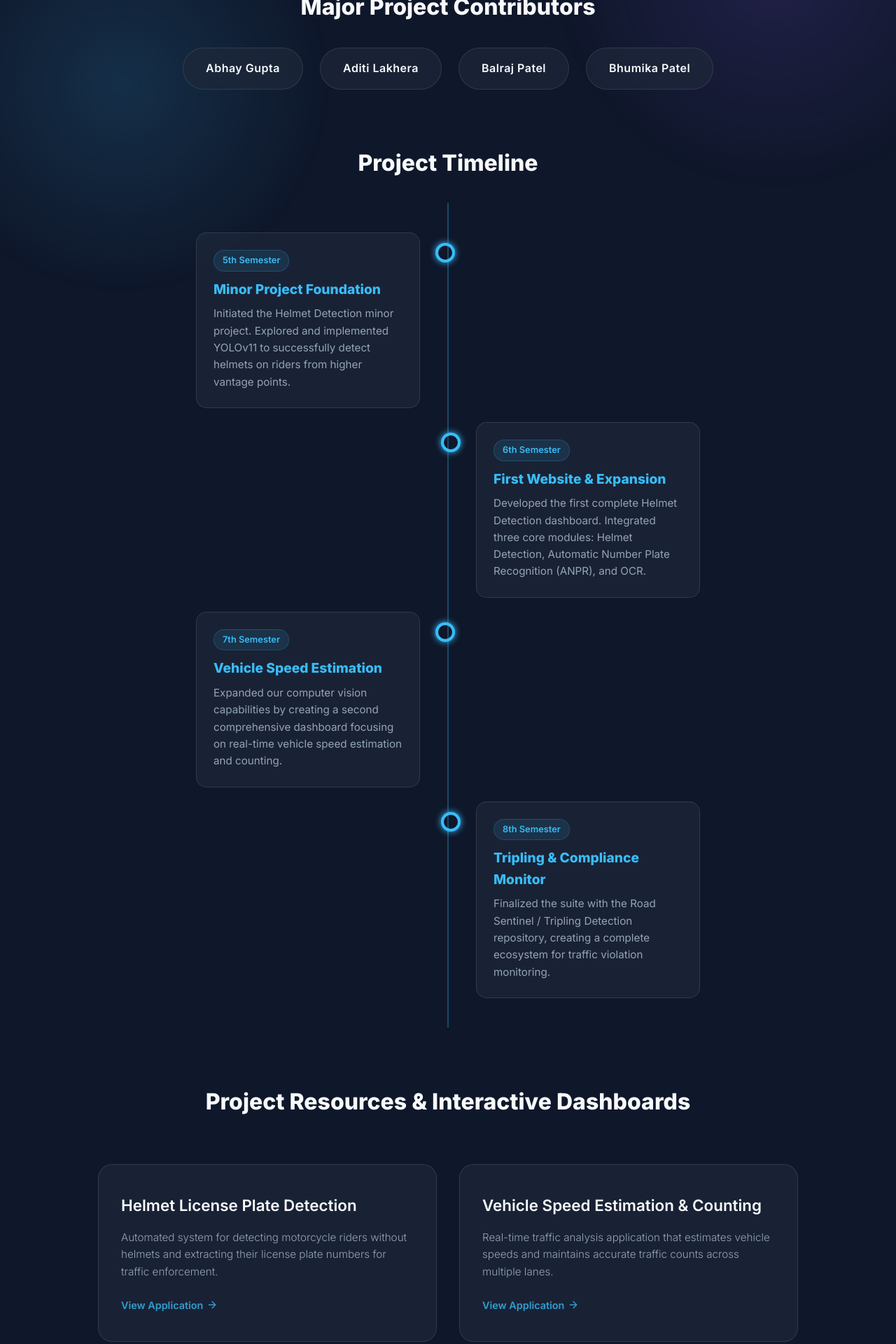
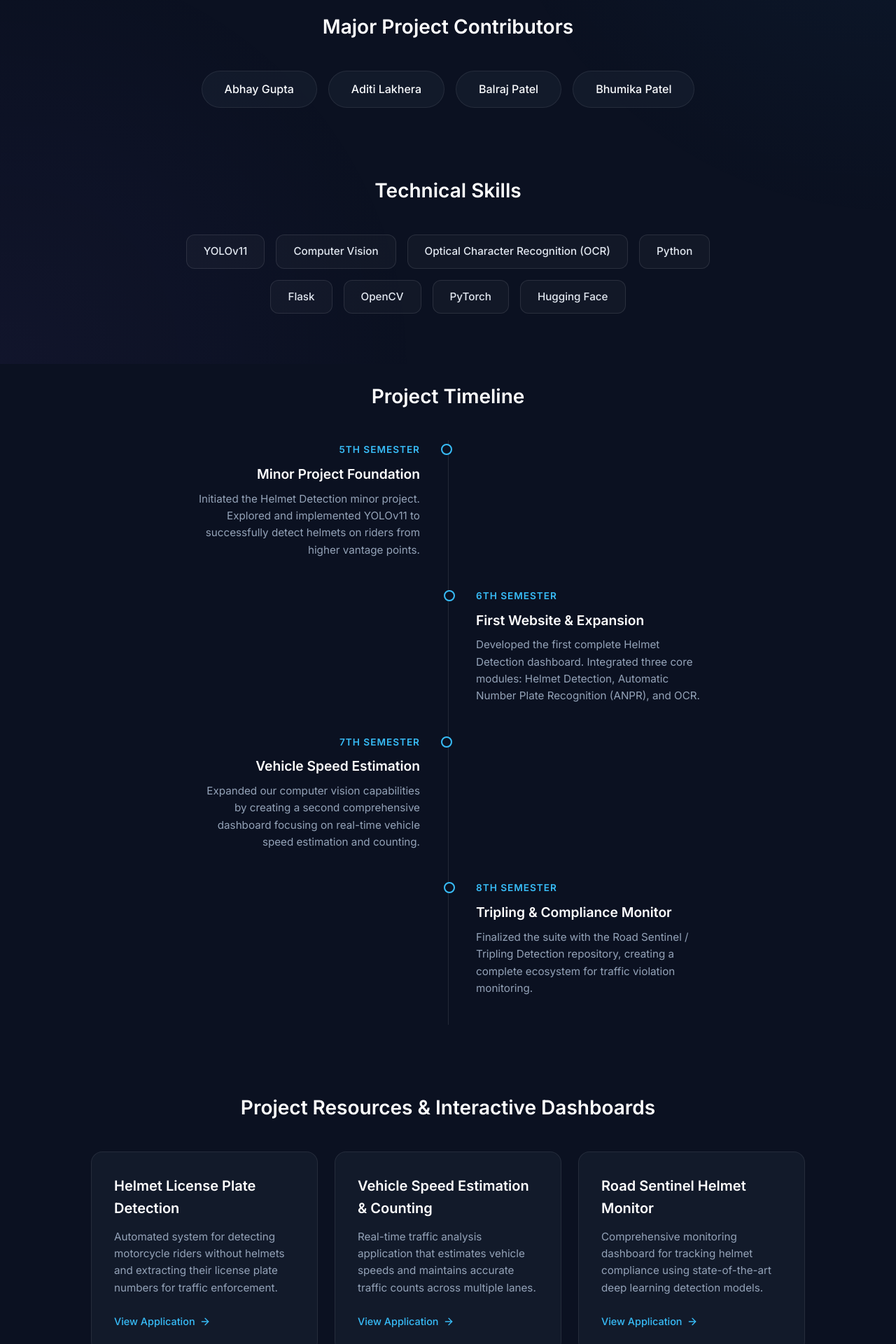
Before and after one commit to Abs6187/helmet-detection-dashboard-yolov11-ocr-clean, a Flask app: page / in a window 1280 px wide. Shown: the part 280-2200 px from the top of the page at 70% size. Run offline with Flask 3, Linux system fonts and the light colour scheme.

Commit message:
feat: Refine animations and add Technical Skills section

```diff
--- a/app/templates/index.html
+++ b/app/templates/index.html
@@ -6,15 +6,17 @@
     <title>AI Vision Projects Portfolio</title>
     <link rel="preconnect" href="https://fonts.googleapis.com">
     <link rel="preconnect" href="https://fonts.gstatic.com" crossorigin>
-    <link href="https://fonts.googleapis.com/css2?family=Inter:wght@300;400;600;800&display=swap" rel="stylesheet">
+    <link href="https://fonts.googleapis.com/css2?family=Inter:wght@300;400;500;600;800&display=swap" rel="stylesheet">
     <style>
         :root {
-            --bg-color: #0f172a;
+            --bg-color: #0b1121;
             --text-color: #f8fafc;
+            --text-muted: #94a3b8;
             --accent-color: #38bdf8;
             --accent-hover: #0ea5e9;
-            --card-bg: rgba(30, 41, 59, 0.7);
-            --card-border: rgba(255, 255, 255, 0.1);
+            --card-bg: rgba(30, 41, 59, 0.4);
+            --card-border: rgba(255, 255, 255, 0.08);
+            --ease-out: cubic-bezier(0.16, 1, 0.3, 1);
         }
 
         * {
@@ -35,380 +37,276 @@
             position: relative;
         }
 
-        /* Animated Background */
-        .bg-animation {
+        /* Subtle Elegant Background */
+        .bg-gradient {
             position: fixed;
             top: 0;
             left: 0;
             width: 100vw;
             height: 100vh;
             z-index: -1;
-            background: radial-gradient(circle at 15% 50%, rgba(56, 189, 248, 0.15), transparent 25%),
-                        radial-gradient(circle at 85% 30%, rgba(139, 92, 246, 0.15), transparent 25%);
-            animation: backgroundShift 15s ease-in-out infinite alternate;
-        }
-
-        @keyframes backgroundShift {
-            0% { transform: scale(1); }
-            100% { transform: scale(1.1); }
+            background: radial-gradient(circle at top right, rgba(56, 189, 248, 0.05), transparent 40%),
+                        radial-gradient(circle at bottom left, rgba(139, 92, 246, 0.05), transparent 40%);
         }
 
         .container {
-            max-width: 1200px;
+            max-width: 1100px;
             margin: 0 auto;
-            padding: 4rem 2rem;
+            padding: 5rem 2rem;
             flex-grow: 1;
         }
 
         header {
             text-align: center;
-            margin-bottom: 4rem;
+            margin-bottom: 5rem;
+            opacity: 0;
+            animation: fadeUp 1s var(--ease-out) forwards;
         }
 
         h1 {
             font-size: 3.5rem;
             font-weight: 800;
-            background: linear-gradient(135deg, #38bdf8, #8b5cf6, #38bdf8);
-            background-size: 200% auto;
-            -webkit-background-clip: text;
-            -webkit-text-fill-color: transparent;
+            color: #ffffff;
+            letter-spacing: -1px;
             margin-bottom: 1rem;
-            animation: shine 3s linear infinite, slideDown 1s ease-out;
-        }
-
-        @keyframes shine {
-            to { background-position: 200% center; }
         }
 
         .subtitle {
             font-size: 1.2rem;
-            color: #94a3b8;
-            font-weight: 300;
-            animation: fadeIn 1.5s ease-out 0.5s both;
+            color: var(--text-muted);
+            font-weight: 400;
+            max-width: 600px;
+            margin: 0 auto;
         }
 
-        /* Section Global */
-        .section-title {
-            text-align: center;
-            font-size: 2rem;
-            margin-bottom: 2rem;
-            color: var(--text-color);
-            position: relative;
-            display: inline-block;
-            left: 50%;
-            transform: translateX(-50%);
-            animation: fadeIn 1s ease-out 0.8s both;
+        /* Global Section Styles */
+        section {
+            margin-bottom: 6rem;
+            opacity: 0;
+            transform: translateY(30px);
+            animation: fadeUp 1s var(--ease-out) forwards;
         }
 
-        .section-title::after {
-            content: '';
-            position: absolute;
-            bottom: -10px;
-            left: 0;
-            width: 100%;
-            height: 2px;
-            background: var(--accent-color);
-            transform: scaleX(0);
-            transition: transform 0.3s ease;
-        }
-
-        section:hover .section-title::after {
-            transform: scaleX(1);
+        .section-title {
+            font-size: 1.75rem;
+            font-weight: 600;
+            margin-bottom: 2.5rem;
+            color: #ffffff;
+            text-align: center;
         }
 
         /* Team Section */
-        .team-section {
-            margin-bottom: 5rem;
-        }
-
         .team-grid {
             display: flex;
             justify-content: center;
             flex-wrap: wrap;
-            gap: 1.5rem;
+            gap: 1rem;
         }
 
         .team-member {
             background: var(--card-bg);
             border: 1px solid var(--card-border);
-            backdrop-filter: blur(10px);
-            padding: 1rem 2rem;
-            border-radius: 50px;
-            font-weight: 600;
-            letter-spacing: 0.5px;
-            transition: all 0.3s ease;
+            padding: 0.8rem 2rem;
+            border-radius: 100px;
+            font-weight: 500;
+            transition: all 0.4s var(--ease-out);
             cursor: default;
-            opacity: 0;
-            animation: popIn 0.6s cubic-bezier(0.175, 0.885, 0.32, 1.275) forwards;
         }
 
-        .team-member:nth-child(1) { animation-delay: 1.0s; }
-        .team-member:nth-child(2) { animation-delay: 1.2s; }
-        .team-member:nth-child(3) { animation-delay: 1.4s; }
-        .team-member:nth-child(4) { animation-delay: 1.6s; }
+        .team-member:hover {
+            background: rgba(56, 189, 248, 0.08);
+            border-color: rgba(56, 189, 248, 0.2);
+            transform: translateY(-2px);
+        }
 
-        .team-member:hover {
-            transform: translateY(-5px) scale(1.05);
+        /* Skills Section */
+        .skills-grid {
+            display: flex;
+            justify-content: center;
+            flex-wrap: wrap;
+            gap: 1rem;
+            max-width: 800px;
+            margin: 0 auto;
+        }
+
+        .skill-badge {
+            background: rgba(255, 255, 255, 0.03);
+            border: 1px solid rgba(255, 255, 255, 0.1);
+            padding: 0.7rem 1.5rem;
+            border-radius: 12px;
+            font-size: 0.95rem;
+            font-weight: 500;
+            color: #e2e8f0;
+            transition: all 0.4s var(--ease-out);
+            display: flex;
+            align-items: center;
+        }
+
+        .skill-badge:hover {
             border-color: var(--accent-color);
-            box-shadow: 0 10px 25px rgba(56, 189, 248, 0.3);
-            color: var(--accent-color);
+            background: rgba(56, 189, 248, 0.05);
+            transform: translateY(-2px);
         }
 
         /* Timeline Section */
-        .timeline-section {
-            margin-bottom: 5rem;
-        }
-
         .timeline {
             position: relative;
             max-width: 800px;
             margin: 0 auto;
-            padding: 2rem 0;
         }
 
         .timeline::after {
             content: '';
             position: absolute;
-            width: 2px;
-            background: rgba(56, 189, 248, 0.3);
+            width: 1px;
+            background: rgba(255, 255, 255, 0.1);
             top: 0;
             bottom: 0;
             left: 50%;
-            margin-left: -1px;
         }
 
         .timeline-item {
-            padding: 10px 40px;
+            padding: 0 40px 40px 40px;
             position: relative;
-            background-color: inherit;
             width: 50%;
-            opacity: 0;
-            animation: slideUpFade 0.8s cubic-bezier(0.175, 0.885, 0.32, 1.275) forwards;
         }
 
-        .timeline-item:nth-child(1) { animation-delay: 1.2s; }
-        .timeline-item:nth-child(2) { animation-delay: 1.4s; }
-        .timeline-item:nth-child(3) { animation-delay: 1.6s; }
-        .timeline-item:nth-child(4) { animation-delay: 1.8s; }
-
-        .timeline-item.left { left: 0; }
-        .timeline-item.right { left: 50%; }
+        .timeline-item.left { left: 0; text-align: right; }
+        .timeline-item.right { left: 50%; text-align: left; }
 
         .timeline-item::after {
             content: '';
             position: absolute;
-            width: 20px;
-            height: 20px;
-            right: -10px;
+            width: 12px;
+            height: 12px;
             background-color: var(--bg-color);
-            border: 4px solid var(--accent-color);
-            top: 25px;
+            border: 2px solid var(--accent-color);
+            top: 5px;
             border-radius: 50%;
             z-index: 1;
-            box-shadow: 0 0 10px var(--accent-color);
-            transition: all 0.3s ease;
+            transition: all 0.3s var(--ease-out);
         }
 
-        .timeline-item.right::after {
-            left: -10px;
-        }
+        .timeline-item.left::after { right: -6px; }
+        .timeline-item.right::after { left: -6px; }
 
         .timeline-item:hover::after {
             background-color: var(--accent-color);
-            box-shadow: 0 0 20px var(--accent-color);
-            transform: scale(1.2);
+            transform: scale(1.3);
         }
 
         .timeline-content {
-            padding: 1.5rem;
-            background: var(--card-bg);
-            border: 1px solid var(--card-border);
-            border-radius: 15px;
-            backdrop-filter: blur(10px);
-            transition: all 0.3s ease;
-        }
-
-        .timeline-item:hover .timeline-content {
-            transform: translateY(-5px);
-            border-color: var(--accent-color);
-            box-shadow: 0 10px 25px rgba(56, 189, 248, 0.2);
+            transition: all 0.4s var(--ease-out);
         }
 
         .timeline-content h3 {
-            color: var(--accent-color);
+            color: #ffffff;
             margin-bottom: 0.5rem;
             font-size: 1.2rem;
+            font-weight: 600;
         }
 
         .timeline-content .semester {
             display: inline-block;
-            padding: 4px 12px;
-            background: rgba(56, 189, 248, 0.1);
             color: var(--accent-color);
-            border-radius: 20px;
-            font-size: 0.8rem;
+            font-size: 0.85rem;
             font-weight: 600;
-            margin-bottom: 10px;
-            border: 1px solid rgba(56, 189, 248, 0.2);
+            margin-bottom: 8px;
+            letter-spacing: 1px;
+            text-transform: uppercase;
         }
 
         .timeline-content p {
-            color: #94a3b8;
+            color: var(--text-muted);
             font-size: 0.95rem;
         }
 
-        /* Projects Section */
-        .projects-section {
-            margin-top: 2rem;
-        }
-
+        /* Projects Cards */
         .projects-grid {
             display: grid;
             grid-template-columns: repeat(auto-fit, minmax(320px, 1fr));
-            gap: 2rem;
-            margin-top: 2rem;
+            gap: 1.5rem;
         }
 
         .project-card {
-            display: block;
+            display: flex;
+            flex-direction: column;
             text-decoration: none;
             color: var(--text-color);
             background: var(--card-bg);
             border: 1px solid var(--card-border);
-            backdrop-filter: blur(10px);
-            border-radius: 20px;
-            padding: 2.5rem 2rem;
-            transition: all 0.4s cubic-bezier(0.175, 0.885, 0.32, 1.275);
+            border-radius: 16px;
+            padding: 2rem;
+            transition: all 0.5s var(--ease-out);
             position: relative;
-            overflow: hidden;
-            opacity: 0;
-            animation: slideUpFade 0.8s cubic-bezier(0.175, 0.885, 0.32, 1.275) forwards;
-        }
-
-        .project-card .card-content {
-            transition: transform 0.3s ease;
-        }
-
-        .project-card:nth-child(1) { animation-delay: 2.0s; }
-        .project-card:nth-child(2) { animation-delay: 2.2s; }
-        .project-card:nth-child(3) { animation-delay: 2.4s; }
-
-        .project-card::before {
-            content: '';
-            position: absolute;
-            top: 0;
-            left: -100%;
-            width: 50%;
-            height: 100%;
-            background: linear-gradient(90deg, transparent, rgba(255, 255, 255, 0.1), transparent);
-            transition: left 0.7s ease;
-            z-index: 1;
         }
 
         .project-card:hover {
-            transform: translateY(-15px) scale(1.03);
-            border-color: var(--accent-color);
-            box-shadow: 0 20px 40px rgba(0, 0, 0, 0.4), 0 0 25px rgba(56, 189, 248, 0.3);
-            animation: pulseGlow 2s infinite alternate;
-            animation-delay: 0.4s; /* allow transform transition to finish first */
-        }
-
-        .project-card:hover::before {
-            left: 200%;
-            transition: left 0.7s ease;
-        }
-
-        @keyframes pulseGlow {
-            0% { box-shadow: 0 20px 40px rgba(0, 0, 0, 0.4), 0 0 20px rgba(56, 189, 248, 0.2); }
-            100% { box-shadow: 0 20px 40px rgba(0, 0, 0, 0.4), 0 0 35px rgba(56, 189, 248, 0.5); }
+            transform: translateY(-8px);
+            border-color: rgba(255, 255, 255, 0.2);
+            background: rgba(40, 53, 75, 0.6);
+            box-shadow: 0 20px 40px rgba(0, 0, 0, 0.2);
         }
 
         .project-title {
-            font-size: 1.4rem;
+            font-size: 1.25rem;
             font-weight: 600;
-            margin-bottom: 1rem;
-            transition: color 0.3s ease, transform 0.3s ease;
-            position: relative;
-            z-index: 2;
-        }
-
-        .project-card:hover .project-title {
-            color: var(--accent-color);
-            transform: translateX(5px);
+            color: #ffffff;
+            margin-bottom: 0.8rem;
         }
 
         .project-desc {
-            color: #94a3b8;
+            color: var(--text-muted);
             font-size: 0.95rem;
-            font-weight: 300;
-            position: relative;
-            z-index: 2;
+            flex-grow: 1;
+            margin-bottom: 1.5rem;
         }
 
         .project-link-indicator {
-            margin-top: 1.5rem;
             display: flex;
             align-items: center;
             font-size: 0.9rem;
             color: var(--accent-color);
-            font-weight: 600;
-            opacity: 0.8;
-            transition: opacity 0.3s ease;
-            position: relative;
-            z-index: 2;
+            font-weight: 500;
+            transition: all 0.3s var(--ease-out);
         }
 
         .project-link-indicator svg {
             width: 16px;
             height: 16px;
-            margin-left: 5px;
-            transition: transform 0.3s ease;
-        }
-
-        .project-card:hover .project-link-indicator {
-            opacity: 1;
+            margin-left: 6px;
+            transition: transform 0.3s var(--ease-out);
         }
 
         .project-card:hover .project-link-indicator svg {
-            transform: translateX(8px);
+            transform: translateX(4px);
         }
 
         /* Entry Animations */
-        @keyframes slideDown {
-            from { opacity: 0; transform: translateY(-40px); }
+        @keyframes fadeUp {
+            from { opacity: 0; transform: translateY(30px); }
             to { opacity: 1; transform: translateY(0); }
         }
 
-        @keyframes fadeIn {
-            from { opacity: 0; }
-            to { opacity: 1; }
-        }
-
-        @keyframes popIn {
-            from { opacity: 0; transform: scale(0.8) translateY(20px); }
-            to { opacity: 1; transform: scale(1) translateY(0); }
-        }
-
-        @keyframes slideUpFade {
-            from { opacity: 0; transform: translateY(50px); }
-            to { opacity: 1; transform: translateY(0); }
-        }
+        /* Animation Delays for Sections */
+        .team-section { animation-delay: 0.1s; }
+        .skills-section { animation-delay: 0.2s; }
+        .timeline-section { animation-delay: 0.3s; }
+        .projects-section { animation-delay: 0.4s; }
 
         @media (max-width: 768px) {
             h1 { font-size: 2.5rem; }
-            .container { padding: 2rem 1rem; }
-            .team-grid { gap: 1rem; }
-            .team-member { padding: 0.8rem 1.5rem; font-size: 0.9rem; }
+            .container { padding: 3rem 1.5rem; }
 
-            .timeline::after { left: 31px; }
-            .timeline-item { width: 100%; padding-left: 70px; padding-right: 25px; }
-            .timeline-item.left::after, .timeline-item.right::after { left: 21px; }
-            .timeline-item.right { left: 0%; }
+            .timeline::after { left: 20px; }
+            .timeline-item { width: 100%; padding-left: 50px; padding-right: 0; text-align: left; }
+            .timeline-item.left::after, .timeline-item.right::after { left: 14px; }
+            .timeline-item.right { left: 0; }
         }
     </style>
 </head>
 <body>
-    <div class="bg-animation"></div>
+    <div class="bg-gradient"></div>
 
     <div class="container">
         <header>
@@ -423,6 +321,20 @@
                 <div class="team-member">Aditi Lakhera</div>
                 <div class="team-member">Balraj Patel</div>
                 <div class="team-member">Bhumika Patel</div>
+            </div>
+        </section>
+
+        <section class="skills-section">
+            <h2 class="section-title">Technical Skills</h2>
+            <div class="skills-grid">
+                <div class="skill-badge">YOLOv11</div>
+                <div class="skill-badge">Computer Vision</div>
+                <div class="skill-badge">Optical Character Recognition (OCR)</div>
+                <div class="skill-badge">Python</div>
+                <div class="skill-badge">Flask</div>
+                <div class="skill-badge">OpenCV</div>
+                <div class="skill-badge">PyTorch</div>
+                <div class="skill-badge">Hugging Face</div>
             </div>
         </section>
 
@@ -464,68 +376,56 @@
             <h2 class="section-title">Project Resources & Interactive Dashboards</h2>
             <div class="projects-grid">
                 <a href="https://huggingface.co/spaces/Abs6187/Helmet-License-Plate-Detection" target="_blank" class="project-card">
-                    <div class="card-content">
                     <div class="project-title">Helmet License Plate Detection</div>
                     <div class="project-desc">Automated system for detecting motorcycle riders without helmets and extracting their license plate numbers for traffic enforcement.</div>
                     <div class="project-link-indicator">
                         View Application
                         <svg viewBox="0 0 24 24" fill="none" stroke="currentColor" stroke-width="2" stroke-linecap="round" stroke-linejoin="round"><line x1="5" y1="12" x2="19" y2="12"></line><polyline points="12 5 19 12 12 19"></polyline></svg>
                     </div>
-                    </div>
                 </a>
 
                 <a href="https://huggingface.co/spaces/Abs6187/Vehicle_Speed_Estimation_and_Counting" target="_blank" class="project-card">
-                    <div class="card-content">
                     <div class="project-title">Vehicle Speed Estimation &amp; Counting</div>
                     <div class="project-desc">Real-time traffic analysis application that estimates vehicle speeds and maintains accurate traffic counts across multiple lanes.</div>
                     <div class="project-link-indicator">
                         View Application
                         <svg viewBox="0 0 24 24" fill="none" stroke="currentColor" stroke-width="2" stroke-linecap="round" stroke-linejoin="round"><line x1="5" y1="12" x2="19" y2="12"></line><polyline points="12 5 19 12 12 19"></polyline></svg>
                     </div>
-                    </div>
                 </a>
 
                 <a href="https://huggingface.co/spaces/Abs6187/roadsentinel-helmet-monitor" target="_blank" class="project-card">
-                    <div class="card-content">
                     <div class="project-title">Road Sentinel Helmet Monitor</div>
                     <div class="project-desc">Comprehensive monitoring dashboard for tracking helmet compliance using state-of-the-art deep learning detection models.</div>
                     <div class="project-link-indicator">
                         View Application
                         <svg viewBox="0 0 24 24" fill="none" stroke="currentColor" stroke-width="2" stroke-linecap="round" stroke-linejoin="round"><line x1="5" y1="12" x2="19" y2="12"></line><polyline points="12 5 19 12 12 19"></polyline></svg>
                     </div>
-                    </div>
                 </a>
 
-                <a href="/resources/IJRAR25B3370.pdf" target="_blank" class="project-card" style="animation-delay: 2.6s;">
-                    <div class="card-content">
+                <a href="/resources/IJRAR25B3370.pdf" target="_blank" class="project-card">
                     <div class="project-title">Published Research Paper</div>
                     <div class="project-desc">Real-Time Automated Helmet Detection and License Plate Recognition System Using YOLOv11 and OCR.</div>
                     <div class="project-link-indicator">
                         View PDF
                         <svg viewBox="0 0 24 24" fill="none" stroke="currentColor" stroke-width="2" stroke-linecap="round" stroke-linejoin="round"><line x1="5" y1="12" x2="19" y2="12"></line><polyline points="12 5 19 12 12 19"></polyline></svg>
                     </div>
-                    </div>
                 </a>
 
-                <a href="/resources/IJRAR_Certificate_IJRAR_314767_Abhay.pdf" target="_blank" class="project-card" style="animation-delay: 2.8s;">
-                    <div class="card-content">
+                <a href="/resources/IJRAR_Certificate_IJRAR_314767_Abhay.pdf" target="_blank" class="project-card">
                     <div class="project-title">Publication Certificate</div>
                     <div class="project-desc">Official IJRAR publication certificate for our research on real-time automated helmet detection.</div>
                     <div class="project-link-indicator">
                         View Certificate
                         <svg viewBox="0 0 24 24" fill="none" stroke="currentColor" stroke-width="2" stroke-linecap="round" stroke-linejoin="round"><line x1="5" y1="12" x2="19" y2="12"></line><polyline points="12 5 19 12 12 19"></polyline></svg>
                     </div>
-                    </div>
                 </a>
 
-                <a href="/resources/Helmet-Detection-Major-Project-1-Updated.pptx" target="_blank" class="project-card" style="animation-delay: 3.0s;">
-                    <div class="card-content">
+                <a href="/resources/Helmet-Detection-Major-Project-1-Updated.pptx" target="_blank" class="project-card">
                     <div class="project-title">Project Presentation</div>
                     <div class="project-desc">Comprehensive slide deck detailing our methodology, architecture, and results for the Major Project.</div>
                     <div class="project-link-indicator">
                         Download PPTX
                         <svg viewBox="0 0 24 24" fill="none" stroke="currentColor" stroke-width="2" stroke-linecap="round" stroke-linejoin="round"><line x1="5" y1="12" x2="19" y2="12"></line><polyline points="12 5 19 12 12 19"></polyline></svg>
-                        </div>
                     </div>
                 </a>
             </div>
```
Lines whose indentation alone changed are shown as unchanged.
